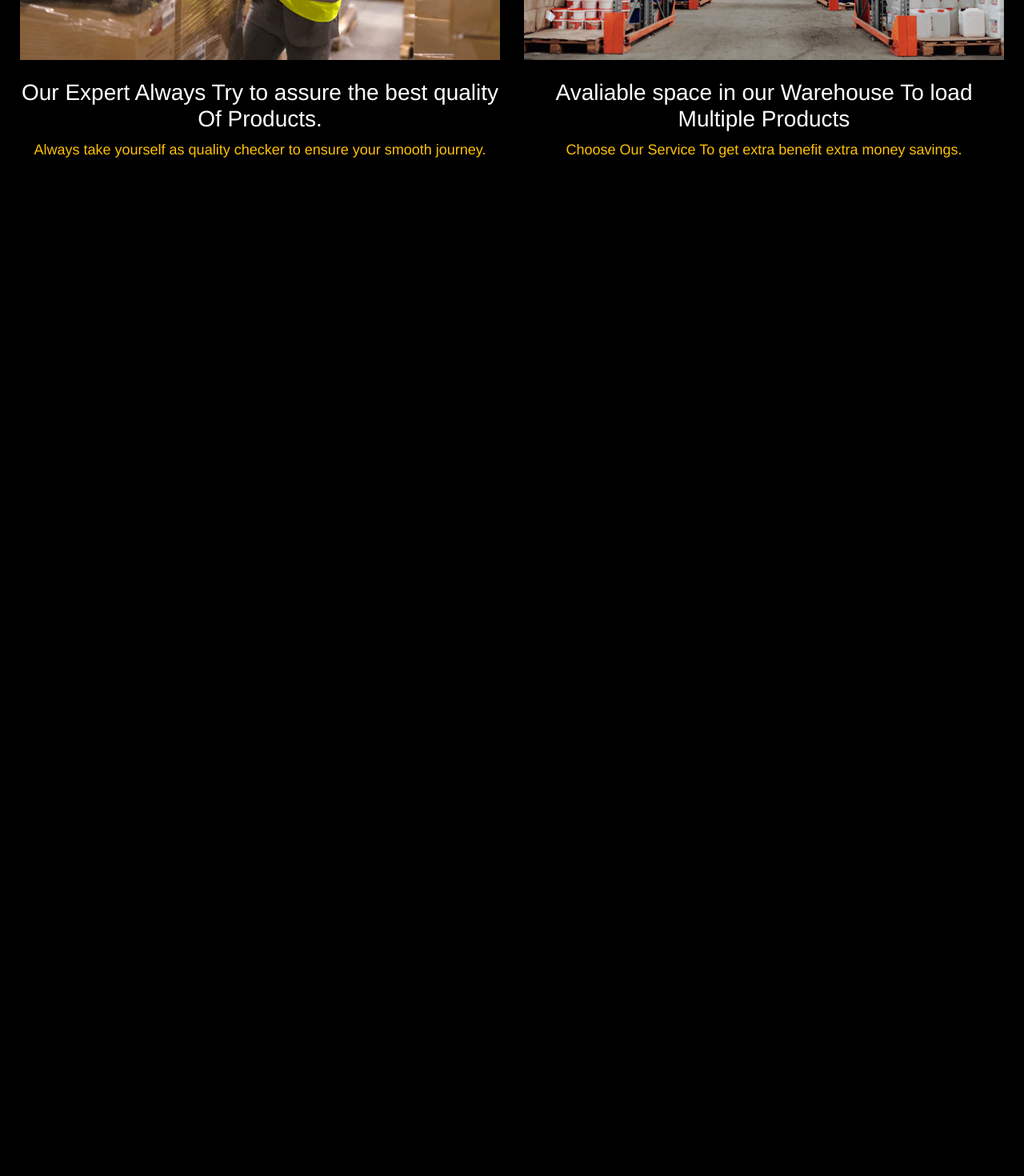
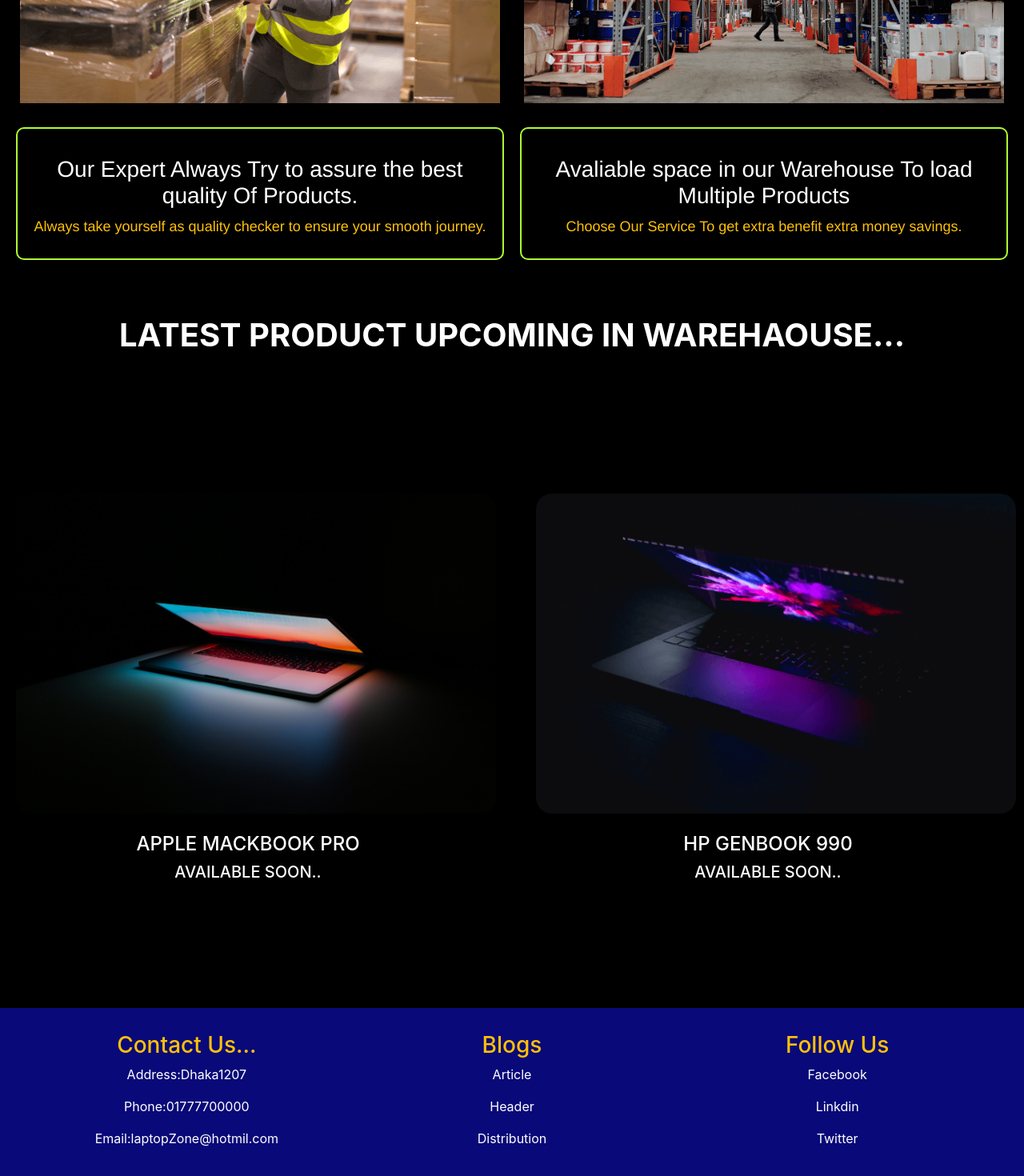
Before and after one commit to bariknishan/compuetr-warehouse-11, a React (Create React App) app: page / in a window 1280 px wide. Shown: the part 6326-7796 px from the top of the page at 80% size. Before the commit the page ends 6563 px from the top, so only its background shows below. Built offline with nearby package versions, Linux system fonts and the light colour scheme.

Commit message:
extra section added

```diff
--- a/src/Pages/Home/NewHome/NewHome.js
+++ b/src/Pages/Home/NewHome/NewHome.js
@@ -1,5 +1,7 @@
 import React from 'react';
+import Footer from '../../SharedPages/Footer/Footer';
 import InventoryItems from '../InventoryItems/InventoryItems';
+import Product from '../Product/Product';
 import Services from '../Services/Services';
 
 const NewHome = () => {
@@ -7,6 +9,8 @@
         <div>
            <InventoryItems></InventoryItems>
            <Services></Services>
+           <Product></Product>
+           <Footer></Footer>
         </div>
     );
 };
--- a/src/Pages/Home/Product/Product.js
+++ b/src/Pages/Home/Product/Product.js
@@ -1,9 +1,35 @@
 import React from 'react';
-
+import './Products.css'
+import img1 from '../../../images/product/laptop1.png'
+import img2 from '../../../images/product/laptop2.png'
 const Product = () => {
     return (
-        <div>
-            <h1 className='text-center fw-bold mt-4 text-warning'>LATEST PRODUCT UPCOMING...</h1>
+        <div className='product-container'>
+            <h1 className='text-center fw-bold mt-4 text-white mb-4 product-title'>LATEST PRODUCT UPCOMING IN WAREHAOUSE...</h1>
+
+
+            <div className="product-image mb-4 ">
+
+
+              <div className='fisrt-image'>
+
+
+             <img src={img1} alt="" />
+             <h4 className='text-center text-white mt-4'>APPLE MACKBOOK PRO  </h4>
+              <h5  className='text-center text-white'>AVAILABLE SOON..</h5>
+              </div>
+
+              <div className='last-image'>
+
+             <img src={img2} alt="" />
+             <h4 className='text-center text-white  mt-4'>HP GENBOOK 990</h4>
+             <h5  className='text-center text-white'>AVAILABLE SOON..</h5>
+              </div>
+
+
+            </div >
+
+
         </div>
     );
 };
--- /dev/null
+++ b/src/Pages/Home/Product/Products.css
@@ -0,0 +1,31 @@
+
+.product-container{
+ margin-top: 50px;
+}
+
+.product-image{
+    display: grid;
+    grid-template-columns: repeat(3,1fr);
+    grid-gap:30px;
+
+}
+
+.product-image img{
+    height: 400px;
+    width: 600px;
+    margin-top: 150px;
+    border-radius: 20px;
+  margin-left: 20px;
+
+}
+
+.product-title{
+    margin-top: 100px;
+}
+
+@media only screen and (max-width:576px){
+    .product-image{
+        grid-template-columns: repeat(1,1fr);
+
+    }
+}
--- a/src/Pages/Home/Services/Services.css
+++ b/src/Pages/Home/Services/Services.css
@@ -12,14 +12,19 @@
 
 .service-title {
     font-family: 'Franklin Gothic Medium', 'Arial Narrow', Arial, sans-serif;
+    margin-top: 130px;
+}
+.article{
+    border: 2px solid greenyellow;
     margin-top: 30px;
+    padding: 10px;
+    border-radius: 10px;
 }
-
 .service-area p {
     font-size: 18px;
 }
 
-/* ///////// responsive */
+/* ------------- responsive --------------/ */
 
 @media only screen and (max-width:576px) {
     .service-area {
--- a/src/Pages/Home/Services/Services.js
+++ b/src/Pages/Home/Services/Services.js
@@ -7,31 +7,42 @@
 
 const Services = () => {
     return (
-        <div className='service-container'>
-            <h1  className='text-center service-title mt-4 fw-bold text-warning mt-4'>SERVICE CRITERIA 2022</h1>
+        <div className='service-container mt-4'>
+
+            <h1  className='text-center service-title   fw-bold text-warning mt-4'>SERVICE CRITERIA 2022</h1>
+
+
 
             <div className="service-area ">
 
                 <div>
                     <img src={pic1} alt="" />
-                    <h3 className='text-white mt-4'>Fantastic work Environment inside The Warehouse Area center. </h3>
+                   <div className="article">
+                   <h3 className='text-white mt-4'>Fantastic work Environment inside The Warehouse Area center. </h3>
                     <p className='text-warning'>Pick Your finest Destination For Work. So that you can work properly </p>
+                   </div>
                 </div>
 
                 <div>
                     <img src={pic2} alt="" />
-                    <h3 className='text-white mt-4'>WorldClass fastest Delivery Around All over the world. </h3>
+                  <div className="article">
+                  <h3 className='text-white mt-4'>WorldClass fastest Delivery Around All over the world. </h3>
                     <p className='text-warning  '>Choose Our Service To get extra benefit extra money savings.</p>
+                  </div>
                 </div>
                 <div>
                     <img src={pic3} alt="" />
+                    <div className="article">
                     <h3 className='text-white mt-4'> Our Expert Always Try to assure the best quality Of Products. </h3>
                     <p className='text-warning'>Always take yourself as quality checker to ensure your smooth journey.</p>
+                    </div>
                 </div>
                 <div>
                     <img src={pic4} alt="" />
-                    <h3 className='text-white mt-4'> Avaliable space in our Warehouse To load Multiple  Products </h3>
+                  <div className="article">
+                  <h3 className='text-white mt-4'> Avaliable space in our Warehouse To load Multiple  Products </h3>
                     <p className='text-warning'>Choose Our Service To get extra benefit extra money savings.</p>
+                  </div>
                 </div>
 
 
--- a/src/Pages/SharedPages/Footer/Footer.css
+++ b/src/Pages/SharedPages/Footer/Footer.css
@@ -0,0 +1,28 @@
+.footer-container{
+    margin-top: 150px;
+     background-color:#090979 ;
+     color:white;
+     padding: 10px;
+     width: 100%;
+
+}
+
+
+.footer-area{
+    display: grid;
+    grid-template-columns: repeat(3,1fr);
+    text-align: center;
+    padding: 20px;
+
+}
+
+
+
+
+@media only screen and (max-width:576px) {
+    .footer-area{
+        grid-template-columns: repeat(1,1fr);
+    }
+
+
+}
--- a/src/Pages/SharedPages/Footer/Footer.js
+++ b/src/Pages/SharedPages/Footer/Footer.js
@@ -1,12 +1,45 @@
 import React from 'react';
+import './Footer.css'
 
 const Footer = () => {
     return (
-        <div>
-            <footer>
-            <p>This is footer &copy;2022</p>
+        <div className='footer-container'>
+            <footer >
+
+                <div className="footer-area">
+
+                    <div className="contact">
+                        <h3 className='text-warning'>Contact Us...</h3>
+                        <p>Address:Dhaka1207</p>
+                        <p>Phone:01777700000</p>
+                        <p>Email:laptopZone@hotmil.com</p>
+                    </div>
+
+                    <div className='blog'>
+
+                        <h3 className='text-warning'>Blogs</h3>
+                        <p>Article</p>
+                        <p>Header</p>
+                        <p>Distribution</p>
+
+
+                    </div>
+
+                    <div className='Social'>
+
+                        <h3 className='text-warning'>Follow Us</h3>
+                        <p>Facebook</p>
+                        <p>Linkdin</p>
+                        <p>Twitter</p>
+
+
+                    </div>
+                </div>
+
+
+
             </footer>
-
+            <p className='text-center mt-4 footer-title'>All Copyright reserved&copy;By LaptopZoneBd 2022</p>
         </div>
     );
 };
```
Also changed, not shown: src/images/product/laptop1.png (added), src/images/product/laptop2.png (added).
